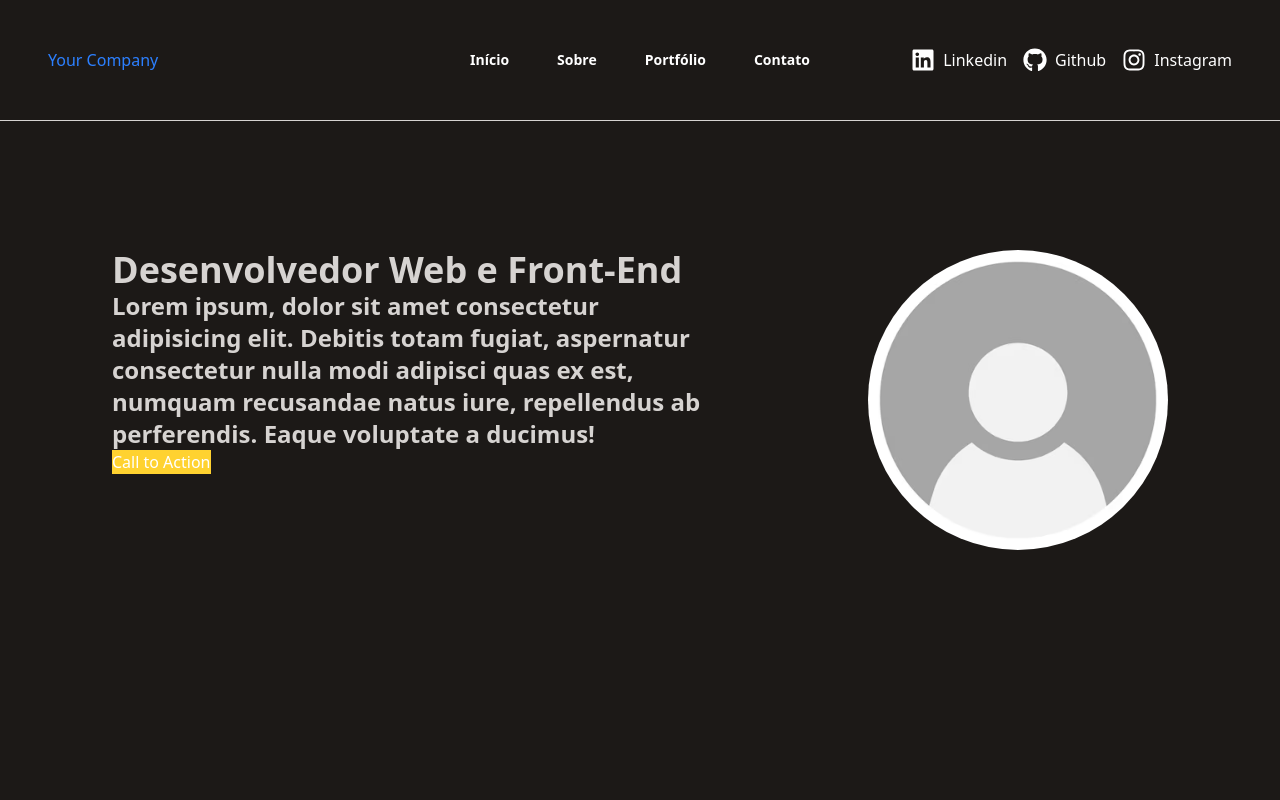
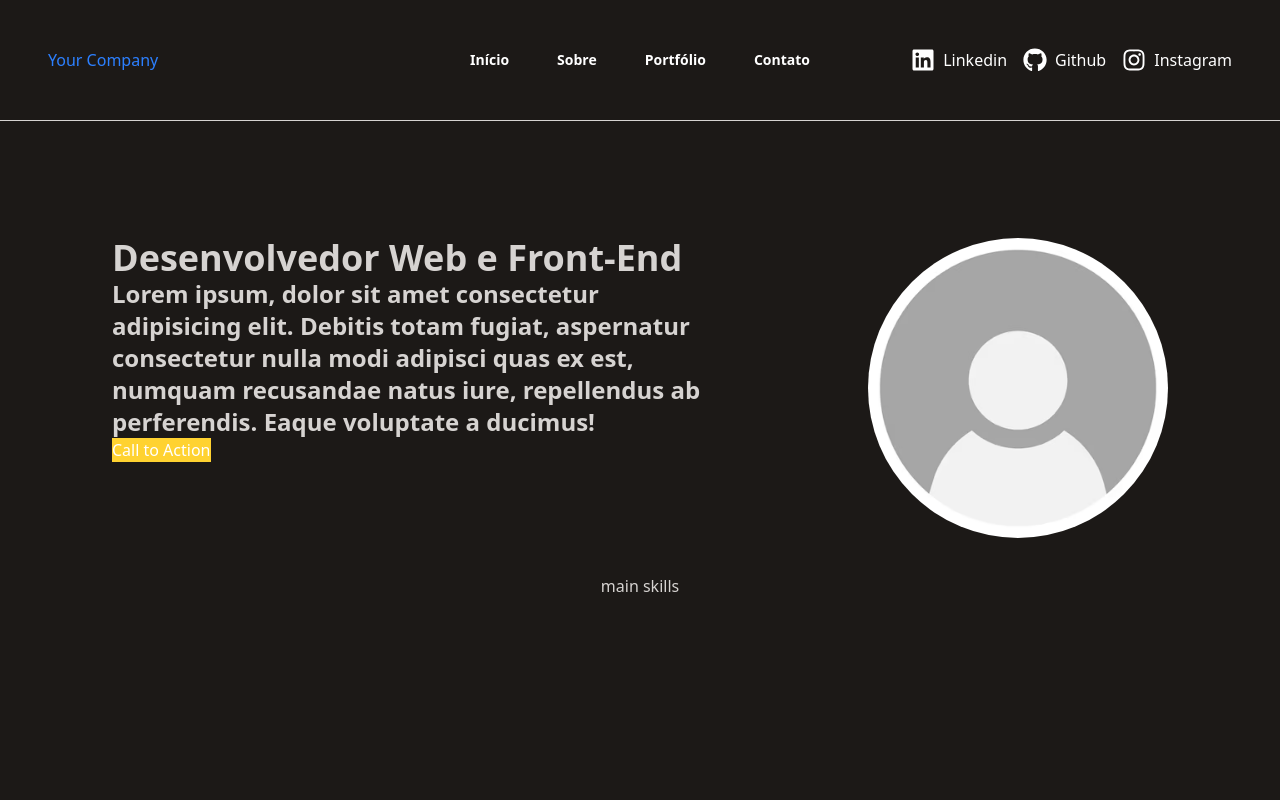
Before and after one commit to joaovlara/portfolio-landingpage, a Next.js app: page / in a window 1280 px wide. Shown: the top 800 px of the page. Built offline with nearby package versions, Linux system fonts and the light colour scheme.

Commit message:
fix: hero

```diff
--- a/src/components/Sections/Hero.tsx
+++ b/src/components/Sections/Hero.tsx
@@ -4,7 +4,7 @@
 
 export default function Hero() {
   return (
-    <section className="min-h-screen flex items-center justify-center">
+    <section className="min-h-screen flex flex-col items-center justify-center">
       <div className="container p-9 flex justify-around">
 
         <div className="flex-col justify-center items-center max-w-1/2">
@@ -21,6 +21,11 @@
         </div>
 
       </div>
+
+      <div>
+        main skills
+      </div>
+
     </section>
   )
 }
```
